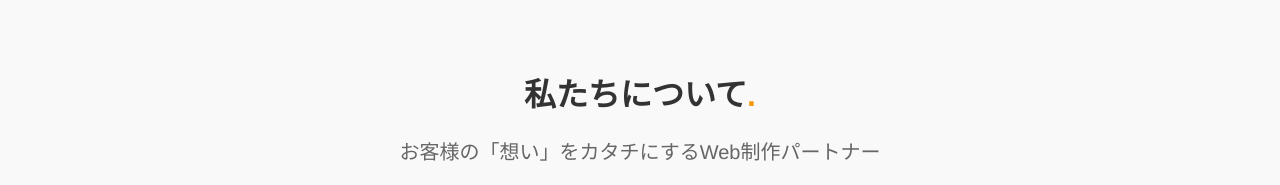
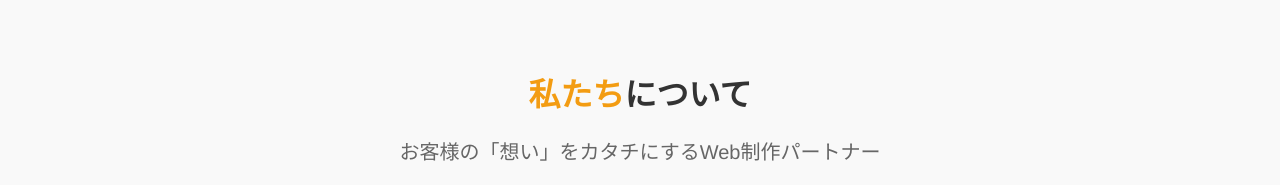
Before and after one commit to kamui-corder/portfolio-, a plain HTML site: page index.html in a window 1280 px wide. Shown: the part 597-782 px from the top of the page. Drawn offline with Linux system fonts and the light colour scheme.

Commit message:
Update index.html

```diff
--- a/index.html
+++ b/index.html
@@ -40,7 +40,7 @@
 
   <!-- 会社紹介 -->
   <section id="about" class="top">
-    <h1>私たちについて<span>.</span></h1>
+    <h1><span>私たち</span>について</h1>
     <h2>お客様の「想い」をカタチにするWeb制作パートナー</h2>
     <p>株式会社まいける本舗は、「伝わるデザイン」と「成果を出すサイト制作」をモットーに、<br>
        ビジネスの成長に寄り添うWebサイトを構築しています。</p>
```
